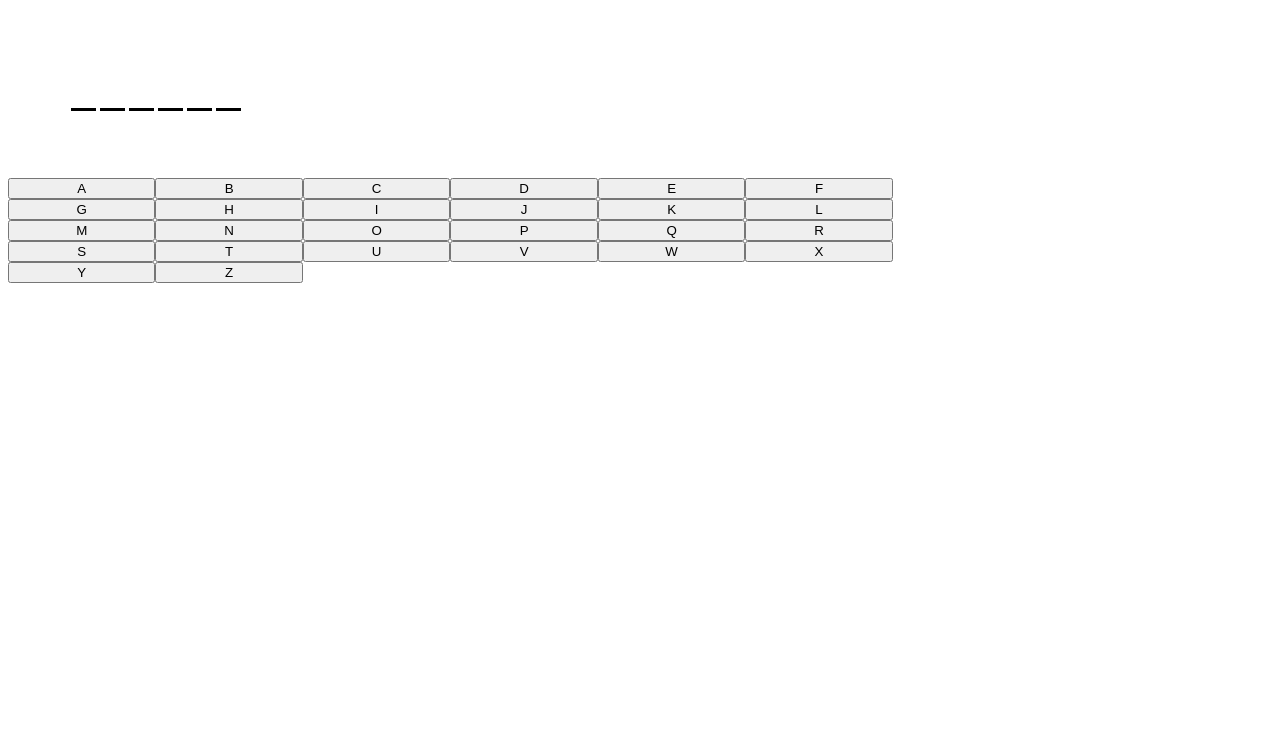
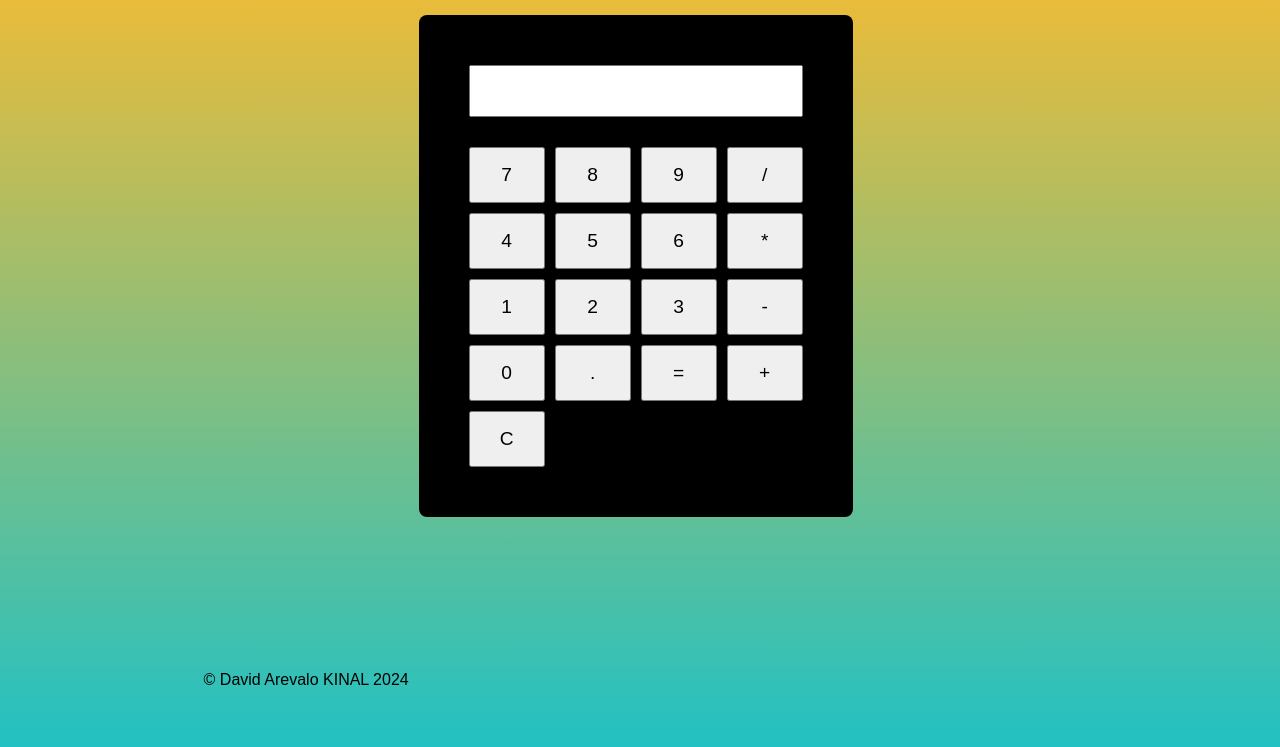
Before and after one commit to darevalo2022062/Ahorcado2024, a plain HTML site: page index.html in a window 1280 px wide. Shown: the part 73-820 px from the top of the page. Drawn offline with Linux system fonts and the light colour scheme.

Commit message:
Calculadora

```diff
--- /dev/null
+++ b/assets/logica.js
@@ -0,0 +1,29 @@
+let valorPantalla = "";
+
+
+function limpiarPantalla() {
+
+    valorPantalla = "";
+    actualizarPantalla();
+
+}
+
+function agregarCaracter(char){
+    valorPantalla += char;
+    actualizarPantalla();
+}
+
+function calcular(){
+    try{
+        valorPantalla = eval(valorPantalla);
+        actualizarPantalla();
+    }catch(e){
+        valorPantalla = 'Error!!';
+        actualizarPantalla();
+    }
+}
+
+function actualizarPantalla() {
+    document.getElementById('pantalla').value = valorPantalla;
+
+}
--- /dev/null
+++ b/assets/styles.css
@@ -0,0 +1,63 @@
+body {
+    font-family: Arial, Helvetica, sans-serif;
+    display: grid;
+
+    grid-template-columns: auto auto auto auto;
+    grid-gap: 10px;
+    background-color: #2196F3;
+    padding: 10px;
+    grid-template-rows: auto 150px auto;
+
+    grid-row: inherit;
+    align-items: center;
+    justify-content: center;
+    height: 100vh;
+    margin: 0;
+    background: linear-gradient(0deg, rgba(34, 193, 195, 1) 0%, rgba(253, 187, 45, 1) 100%);
+}
+
+#titulo {
+    text-align: right;
+    grid-row: 2;
+}
+
+#espacio{
+
+    grid-row: 1;
+}
+
+#foot {
+    text-align: center;
+    margin-bottom: 80vh;
+}
+
+.calculadora {
+    text-align: center;
+    padding: 50px;
+    border-radius: 8px;
+    box-shadow: rgba(0, 0, 0, 0.1);
+    background-color: black;
+}
+
+input {
+    padding: 10px;
+    margin-bottom: 30px;
+    font-size: 1.5em;
+    text-align: center;
+}
+
+button {
+    padding: 15px;
+    font-size: 1.2em;
+    cursor: pointer;
+}
+
+button:hover {
+    background-color: antiquewhite;
+}
+
+.botones {
+    display: grid;
+    grid-template-columns: repeat(4, 1fr);
+    grid-gap: 10px;
+}
--- a/index.html
+++ b/index.html
@@ -1,56 +1,52 @@
 <!DOCTYPE html>
-<html lang="es">
+<html lang="en">
 
 <head>
-    <link rel="stylesheet" href="style.css">
     <meta charset="UTF-8">
     <meta name="viewport" content="width=device-width, initial-scale=1.0">
-    <title>Ahorcado</title>
+    <title>Calculadora</title>
+    <link rel="stylesheet" href="./assets/styles.css">
 </head>
 
 <body>
-    <h1>Ahorcado 2024</h1>
-    <br>
-    <div class="stickman">
+    <div id="titulo">
+        © David Arevalo KINAL 2024
+    </div>
+    <div id="espacio"></div>
+    <div class="calculadora">
+        <input type="text" readonly id="pantalla">
+        <div>
+            <div class="botones">
+                <button onclick="agregarCaracter('7')">7</button>
+                <button onclick="agregarCaracter('8')">8</button>
+                <button onclick="agregarCaracter('9')">9</button>
+                <button onclick="agregarCaracter('/')">/</button>
+                <button onclick="agregarCaracter('4')">4</button>
+                <button onclick="agregarCaracter('5')">5</button>
+                <button onclick="agregarCaracter('6')">6</button>
+                <button onclick="agregarCaracter('*')">*</button>
+                <button onclick="agregarCaracter('1')">1</button>
+                <button onclick="agregarCaracter('2')">2</button>
+                <button onclick="agregarCaracter('3')">3</button>
+                <button onclick="agregarCaracter('-')">-</button>
+                <button onclick="agregarCaracter('0')">0</button>
+                <button onclick="agregarCaracter('.')">.</button>
+                <button onclick="calcular()">=</button>
+                <button onclick="agregarCaracter('+')">+</button>
+                <button onclick="limpiarPantalla()">C</button>
+            </div>
+        </div>
 
     </div>
-    <div class="word">
-        <div class="words"> <label for="1" class="labels"></label></div>
-        <div class="words"><label for="2" class="labels"></label></div>
-        <div class="words"><label for="3" class="labels"></label></div>
-        <div class="words"><label for="4" class="labels"></label></div>
-        <div class="words"><label for="5" class="labels"></label></div>
-        <div class="words"><label for="6" class="labels"></label></div>
+    <div id="foot">
+        Bienvenido a mi Calculadora
+    </div>
 
-    </div>
-    <div class="Keyboard">
-        <button>A</button>
-        <button>B</button>
-        <button>C</button>
-        <button>D</button>
-        <button>E</button>
-        <button>F</button>
-        <button>G</button>
-        <button>H</button>
-        <button>I</button>
-        <button>J</button>
-        <button>K</button>
-        <button>L</button>
-        <button>M</button>
-        <button>N</button>
-        <button>O</button>
-        <button>P</button>
-        <button>Q</button>
-        <button>R</button>
-        <button>S</button>
-        <button>T</button>
-        <button>U</button>
-        <button>V</button>
-        <button>W</button>
-        <button>X</button>
-        <button>Y</button>
-        <button>Z</button>
-    </div>
+    <script src="./assets/logica.js"></script>
+
+
+
+
 
 </body>
 
--- a/style.css
+++ /dev/null
@@ -1,22 +0,0 @@
-.Keyboard {
-    width: 70%;
-    height: 100%;
-    display: grid;
-    grid-template-columns: 1fr 1fr 1fr 1fr 1fr 1fr;
-
-}
-
-.word{
-    margin: 5%;
-}
-
-.words {
-    height: 20px;
-    width: 25px;
-    display: inline-block;
-    border-color: black;
-    border-left: 0;
-    border-top: 0;
-    border-right: 0;
-    border-style: solid;
-}
```
Also changed, not shown: script.js (deleted).
